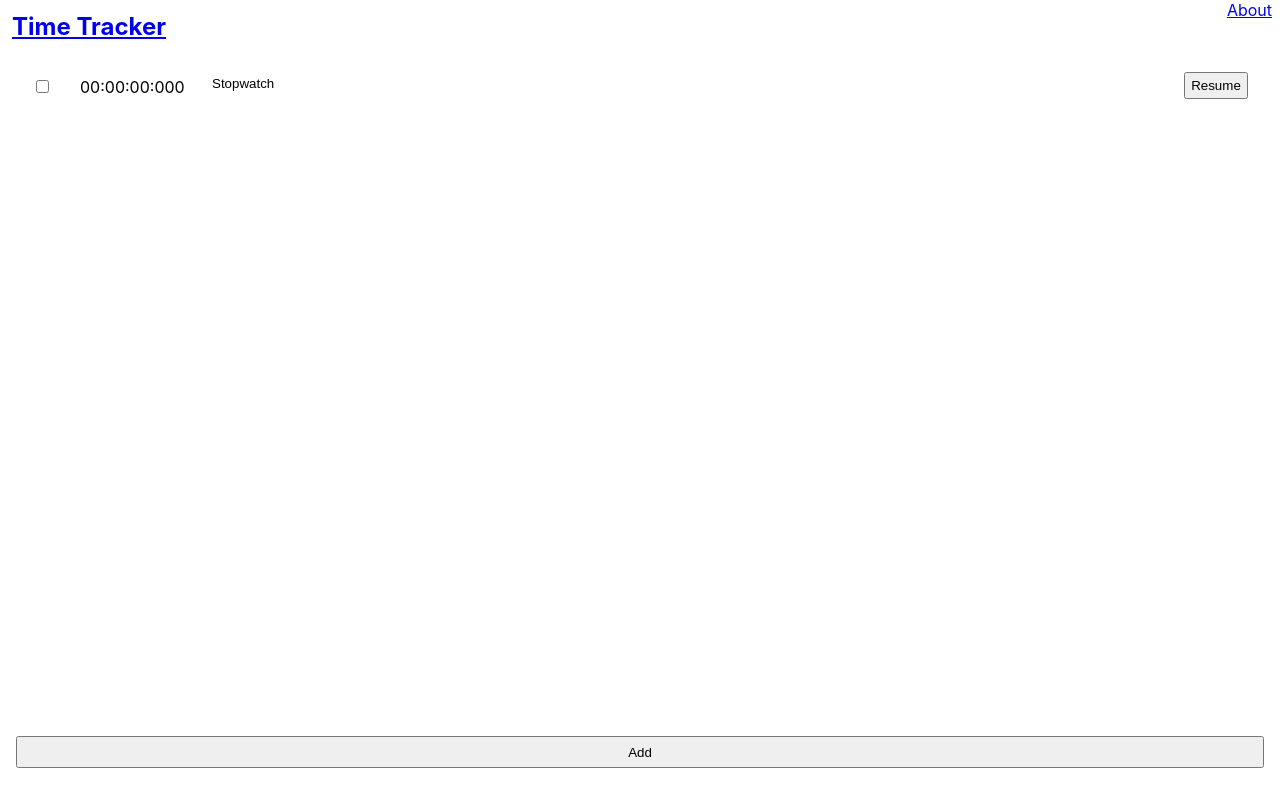
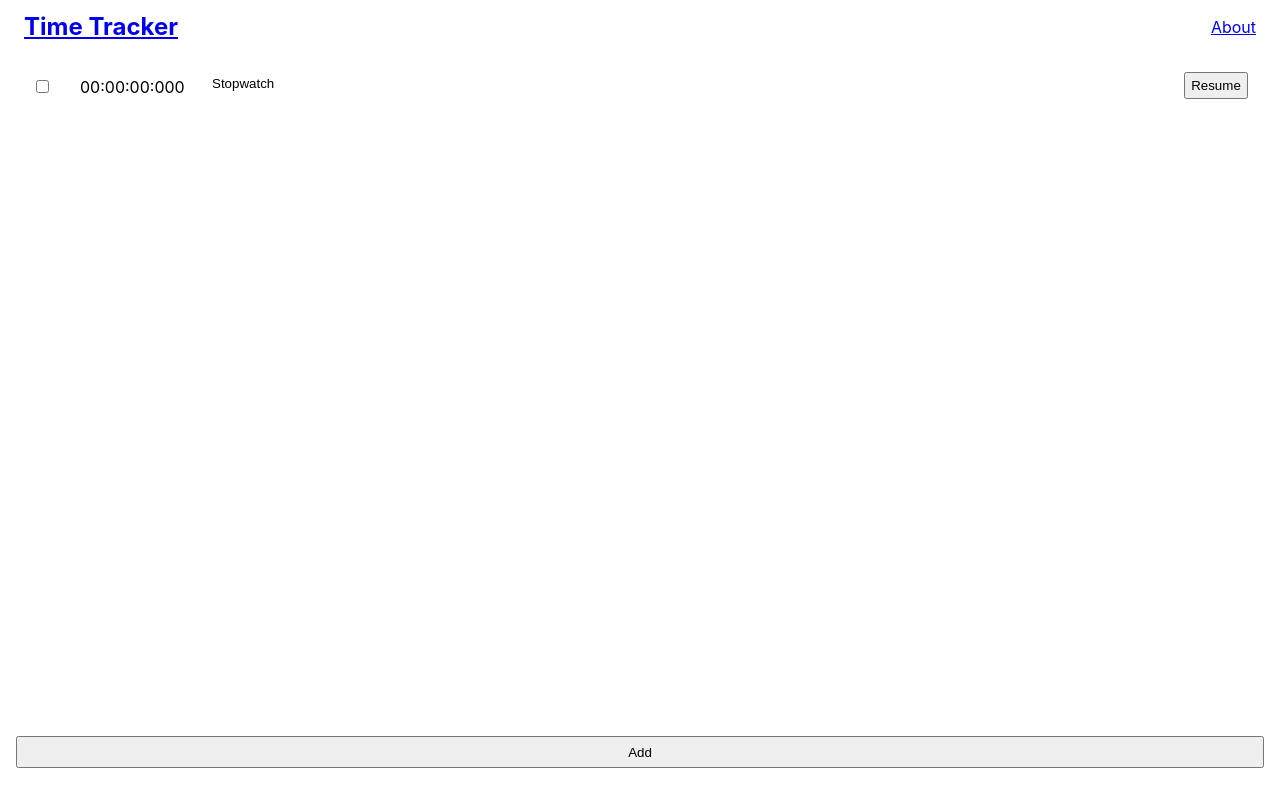
Before and after one commit to marcdenning/time-tracker, a React (Create React App) app: page / in a window 1280 px wide. Built offline with nearby package versions, Linux system fonts and the light colour scheme.

Commit message:
Tweak header styling.

```diff
--- a/src/App.css
+++ b/src/App.css
@@ -15,17 +15,19 @@
 }
 
 .app-header-nav {
+  align-self: center;
   grid-column: 2 / 2;
   justify-self: end;
+  padding-right: 1em;
 }
 
 .app-header-nav a {
-  margin: 0.5em;
+  padding: 0.5em;
 }
 
 .app-header h1 {
   font-size: 1.5em;
-  margin: 0.5em;
+  margin: 0.5em 1em;
 }
 
 .app-wrapper {
```
